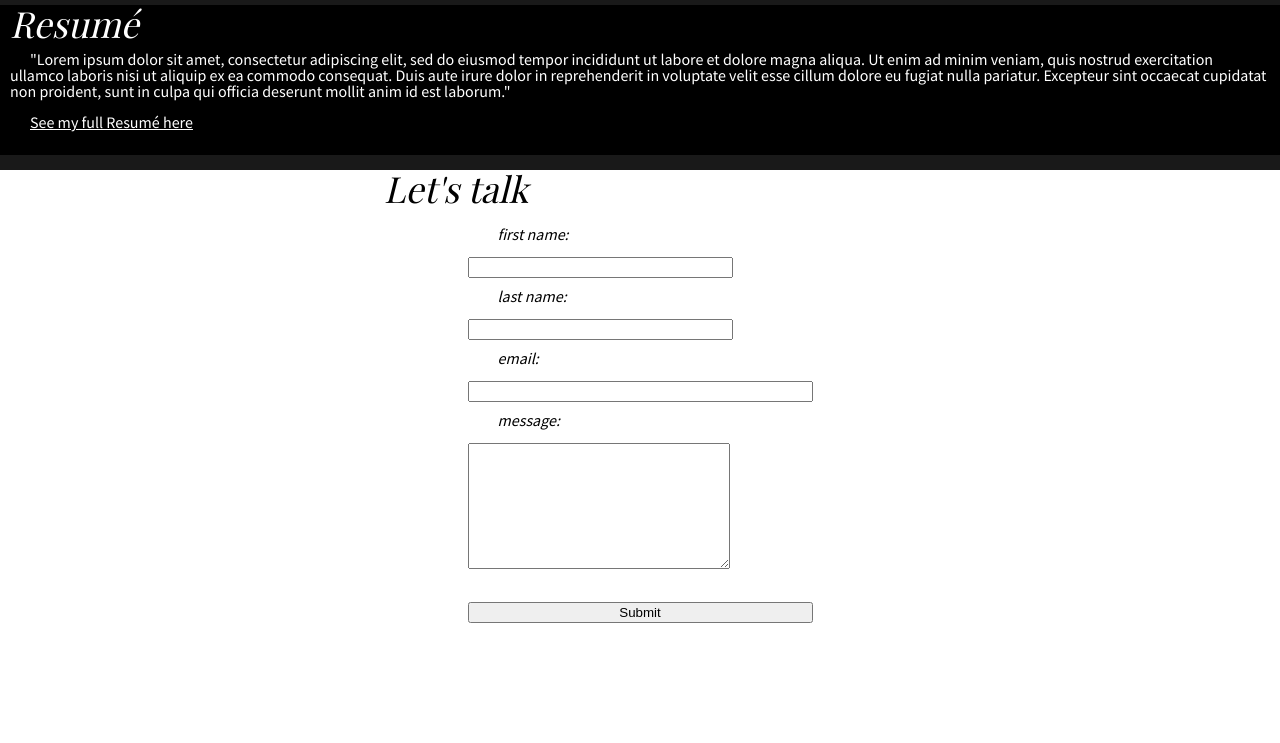
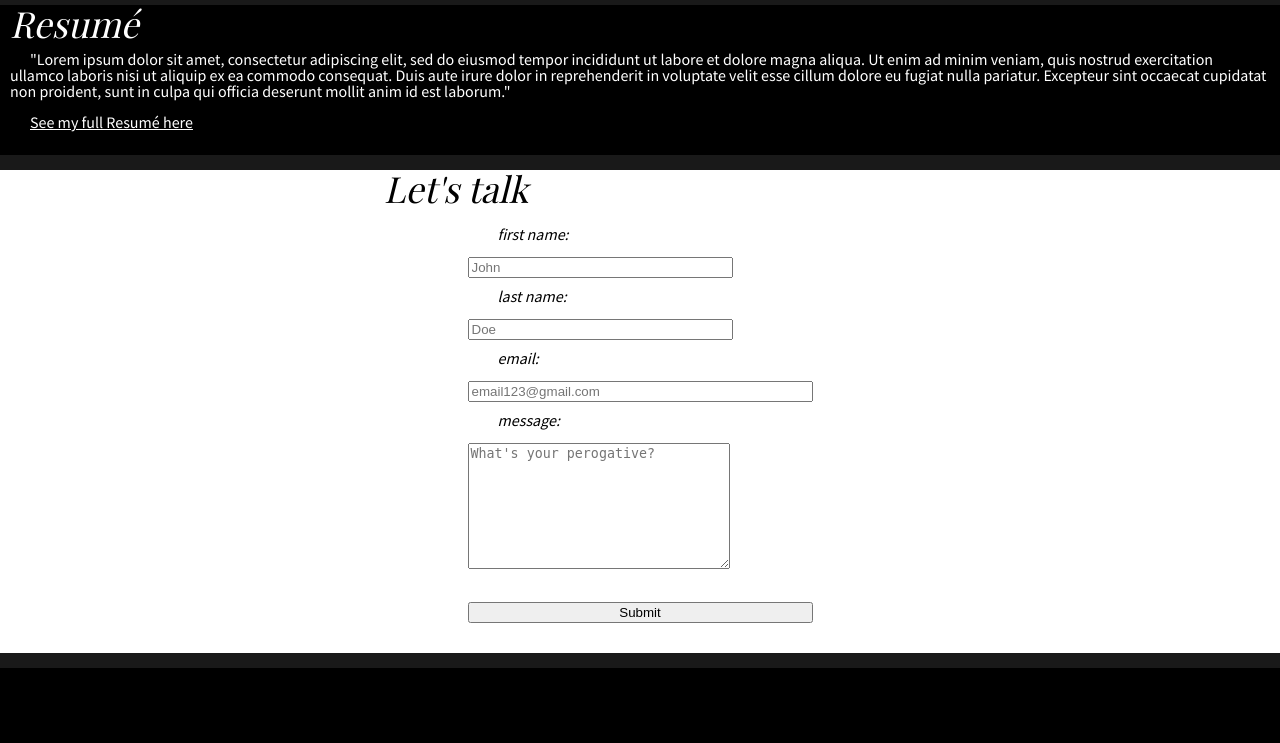
Before and after one commit to ColeyG/portfolio, a PHP site: page / in a window 1280 px wide. Shown: the part 1406-2149 px from the top of the page. Before the commit the page ends 2029 px from the top, so only its background shows below. Run offline with PHP 8.4, Linux system fonts and the light colour scheme; some web fonts are replaced.

Commit message:
Form and Footer

```diff
--- a/css/main.css
+++ b/css/main.css
@@ -285,3 +285,9 @@ a{
   margin-top:30px;
   margin-bottom:30px;
 }
+#footer{
+  height:75px;
+  width:100%;
+  background-color:black;
+  margin-top:15px;
+}
--- a/index.html
+++ b/index.html
@@ -64,18 +64,22 @@
     <div id="contactCon">
         <h2 id="letsTalk" class="black">Let's talk</h2>
         <div class="formWrapper">
-        <form class="form" name="contact" method="post" action="email.php">
+        <form class="form" name="contact" method="post" action="index.php">
             <p class="italics">first name:</p>
-            <input class="input" type="text" name="first_name" maxlength="100" size="30">
+            <input placeholder="John" class="input" type="text" name="first_name" maxlength="100" size="30">
             <p class="italics">last name:</p>
-            <input class="input" type="text" name="last_name" maxlength="100" size="30">
+            <input placeholder="Doe" class="input" type="text" name="last_name" maxlength="100" size="30">
             <p class="italics">email:</p>
-            <input class="input" type="text" name="email" maxlength="150" size="40">
+            <input placeholder="email123@gmail.com" class="input" type="text" name="email" maxlength="150" size="40">
             <p class="italics">message:</p>
-            <textarea class="input" type="message" name="email" maxlength="1500" cols="30" rows="8"></textarea>
+            <textarea placeholder="What's your perogative?" class="input" type="message" name="message" maxlength="1500" cols="30" rows="8"></textarea>
             <input id="submitButton" class="input" type="submit" value="Submit">
         </form>
+        </div>
     </div>
+    <footer id="footer">
+
+    </footer>
 </section>
 <script src="js/canvasCircle.js"></script>
 <script src="js/typed.js"></script>
```
